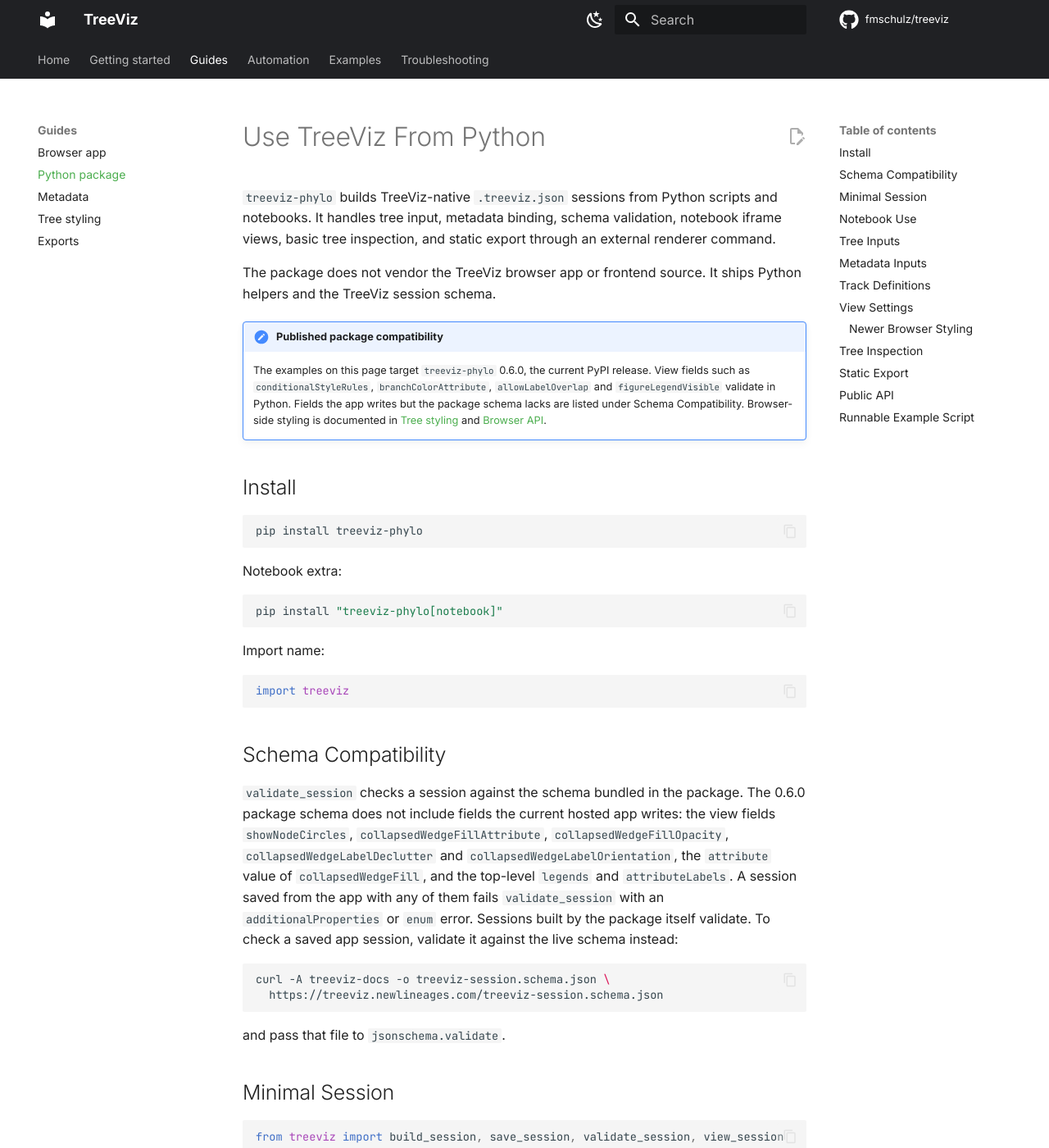
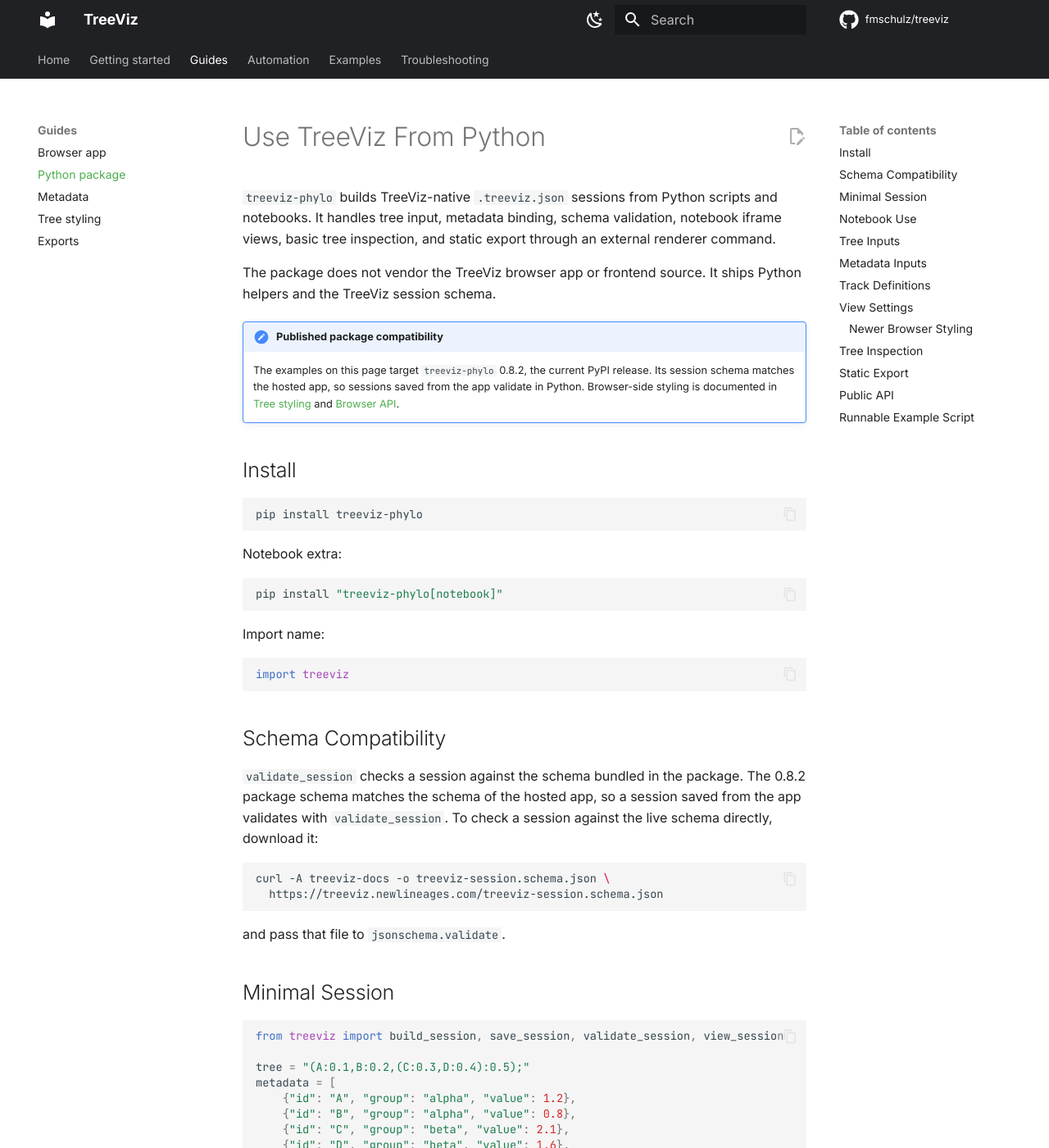
Before and after one commit to fmschulz/treeviz, an MkDocs documentation site: the page built from docs/PYTHON.md, in a window 1280 px wide and 1400 px high. Shown: the whole window at 82% size. Built offline with MkDocs 1.6.1 and Material for MkDocs 9.7.7, drawn with Linux system fonts in a browser that asks for light colours; comment, search, counter and statistics services are not loaded; some of the changed text lies outside the part shown.

Commit message:
docs(python): point the public docs at treeviz-phylo 0.8.2
0.8.2 is now the current PyPI release. Its bundled session schema matches
the hosted app, so app-saved sessions (legends and attributeLabels
included) validate with validate_session and the 0.6.0 compatibility
caveat no longer applies. Checked: validate_session accepts the live
example 1, 3, 5 and 8 sessions, and examples/plot_treeviz_examples.py
runs under uv with treeviz-phylo==0.8.2.

````diff
--- a/docs/PYTHON.md
+++ b/docs/PYTHON.md
@@ -9,11 +9,9 @@
 ships Python helpers and the TreeViz session schema.
 
 !!! note "Published package compatibility"
-    The examples on this page target `treeviz-phylo` 0.6.0, the current PyPI
-    release. View fields such as `conditionalStyleRules`,
-    `branchColorAttribute`, `allowLabelOverlap` and `figureLegendVisible`
-    validate in Python. Fields the app writes but the package schema lacks are
-    listed under Schema Compatibility. Browser-side styling is documented in
+    The examples on this page target `treeviz-phylo` 0.8.2, the current PyPI
+    release. Its session schema matches the hosted app, so sessions saved from
+    the app validate in Python. Browser-side styling is documented in
     [Tree styling](STYLING.md) and [Browser API](API.md).
 
 ## Install
@@ -37,15 +35,9 @@
 ## Schema Compatibility
 
 `validate_session` checks a session against the schema bundled in the package.
-The 0.6.0 package schema does not include fields the current hosted app writes:
-the view fields `showNodeCircles`, `collapsedWedgeFillAttribute`,
-`collapsedWedgeFillOpacity`, `collapsedWedgeLabelDeclutter` and
-`collapsedWedgeLabelOrientation`, the `attribute` value of
-`collapsedWedgeFill`, and the top-level `legends` and
-`attributeLabels`. A session saved from the app with any of them fails
-`validate_session` with an `additionalProperties` or `enum` error. Sessions
-built by the package itself validate. To check a saved app session, validate
-it against the live schema instead:
+The 0.8.2 package schema matches the schema of the hosted app, so a session
+saved from the app validates with `validate_session`. To check a session
+against the live schema directly, download it:
 
 ```bash
 curl -A treeviz-docs -o treeviz-session.schema.json \
@@ -198,13 +190,12 @@
 
 The hosted app can map metadata to exact node circles and branch width/color,
 apply conditional rules, draw compact symbol or wedge lanes, and style terminal
-branches. `treeviz-phylo` 0.6.0 validates these view fields in Python; pass
+branches. `treeviz-phylo` 0.8.2 validates these view fields in Python; pass
 them through the `view` argument or apply them
 later through `window.__treeviz`. Metadata branch colours extend to the MRCA
 stem of each same-coloured clade (see [Tree styling](STYLING.md)). Hand-written
-legends (`legends`) and attribute display names (`attributeLabels`) are
-app-side fields; add them to a saved session for the hosted app after
-`validate_session`, or write them in a TOML config
+legends (`legends`) and attribute display names (`attributeLabels`) validate
+too; add them to a saved session, or write them in a TOML config
 (see [Legends and attribute names](STYLING.md#legends-and-attribute-names)).
 
 ## Tree Inspection
````
Also changed, not shown: .agents/skills/treeviz-agent/SKILL.md (+1 -1 lines), .agents/skills/treeviz-agent/references/example-inputs.md (+2 -2 lines), .agents/skills/treeviz-agent/references/wrapper-api.md (+6 -11 lines).
